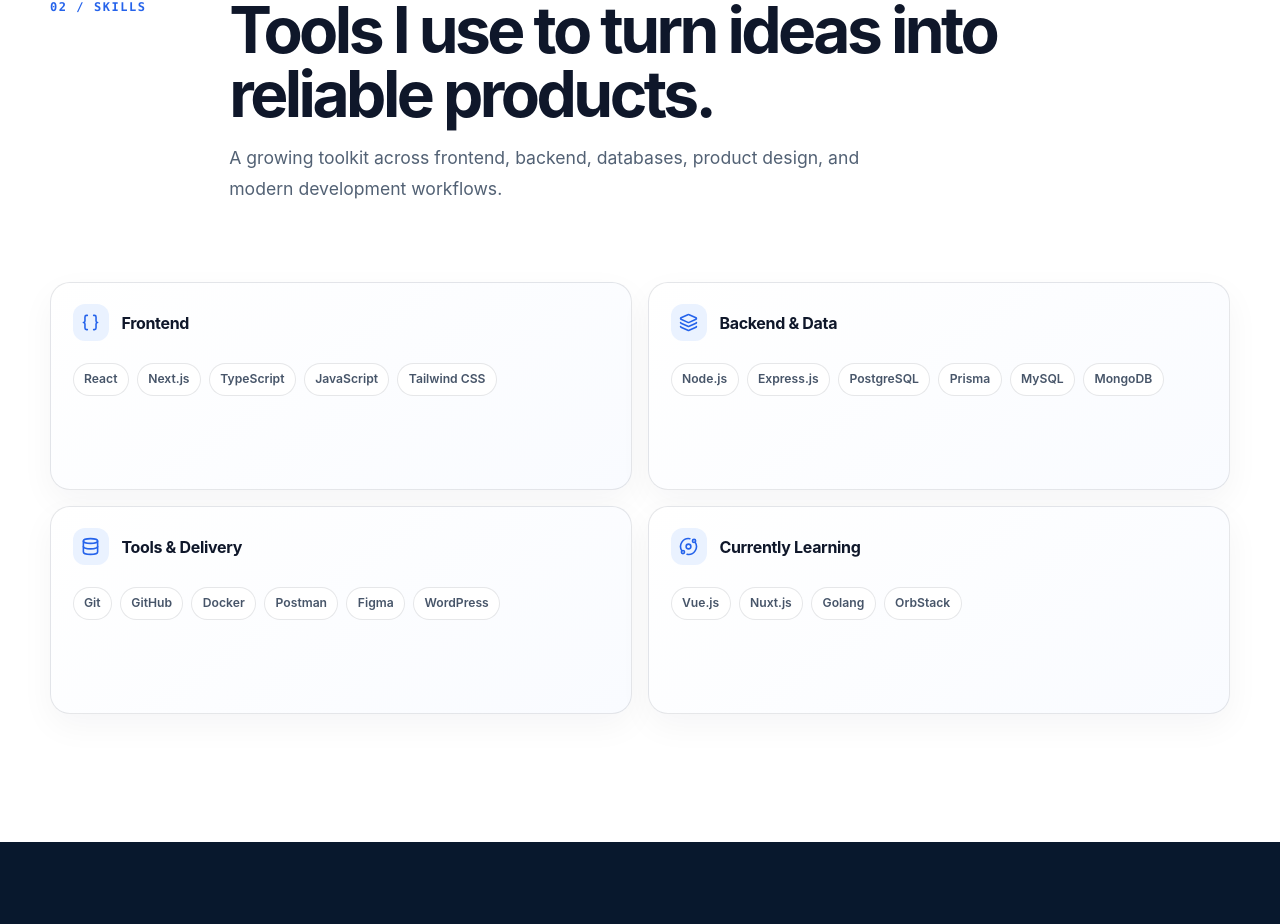
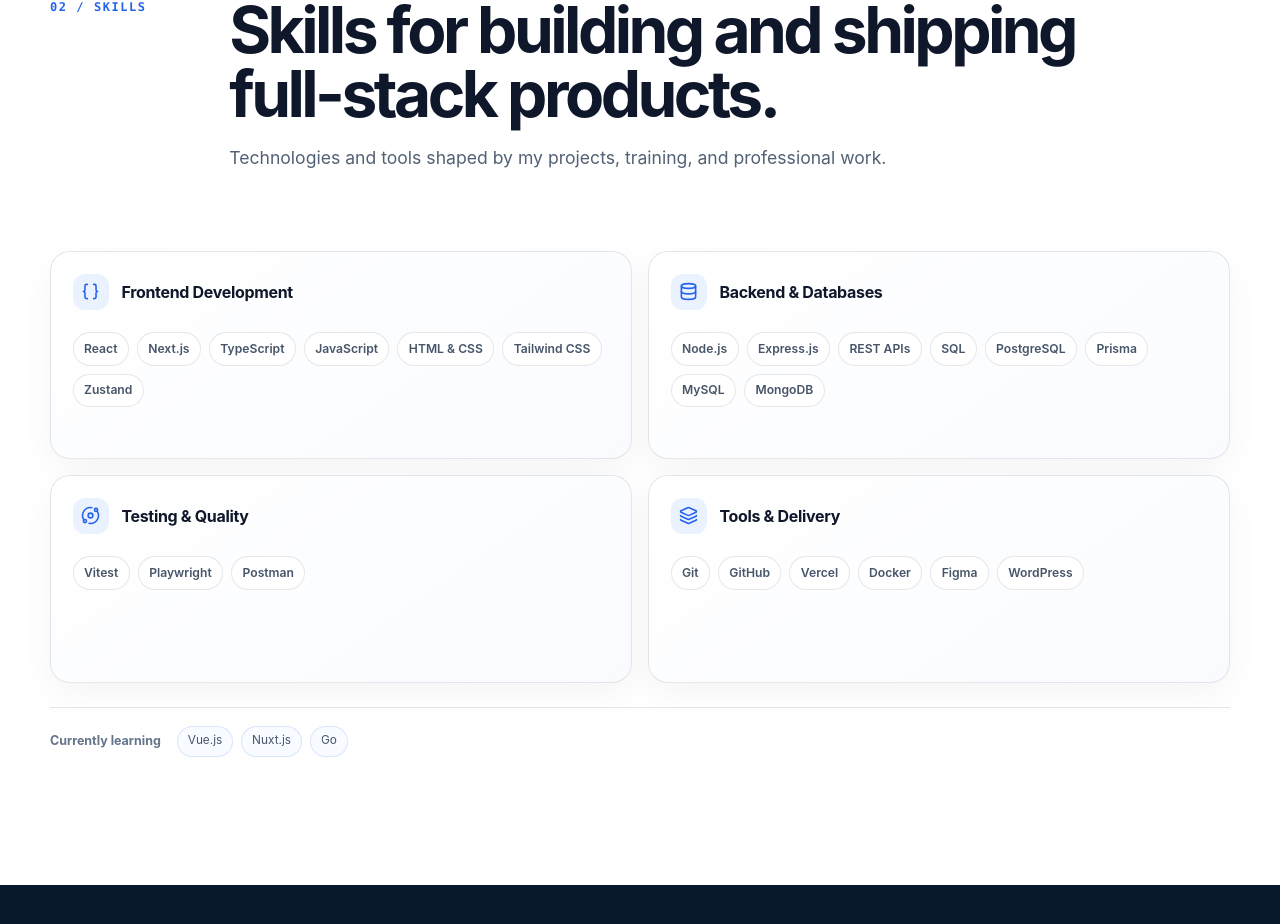
Before and after one commit to TheetawatCode/Theetawat-Portfolio, a Next.js app: page / in a window 1280 px wide. Shown: the part 3129-4053 px from the top of the page. Built offline with nearby package versions, Linux system fonts and the light colour scheme.

Commit message:
feat: refine portfolio skills section

```diff
--- a/src/app/globals.css
+++ b/src/app/globals.css
@@ -496,6 +496,37 @@
   color: #475569;
   font-size: 0.76rem;
   font-weight: 600;
+}
+
+.learning-skills {
+  display: flex;
+  flex-wrap: wrap;
+  align-items: center;
+  gap: 0.8rem 1rem;
+  margin-top: 1.5rem;
+  border-top: 1px solid var(--hairline);
+  padding-top: 1.1rem;
+}
+
+.learning-skills > span {
+  color: #64748b;
+  font-size: 0.78rem;
+  font-weight: 650;
+}
+
+.learning-skills ul {
+  display: flex;
+  flex-wrap: wrap;
+  gap: 0.5rem;
+}
+
+.learning-skills li {
+  border: 1px solid rgba(37, 99, 235, 0.14);
+  border-radius: 999px;
+  background: #f8fbff;
+  padding: 0.36rem 0.62rem;
+  color: #475569;
+  font-size: 0.74rem;
 }
 
 .certificates-section {
@@ -1234,6 +1265,8 @@
 @media (max-width: 639px) {
   .section-space { padding-block: 3.5rem; }
   .section-heading { margin-bottom: 2rem; }
+  .skill-card { min-height: 0; }
+  .skill-card ul { margin-top: 1rem; }
   .hero-layout { min-height: auto; padding-block: 3.5rem; gap: 2rem; }
   .hero-section h1 { font-size: clamp(2.6rem, 10vw, 3.4rem); line-height: 1.06; }
   .hero-console { display: none; }
--- a/src/components/skills-section.tsx
+++ b/src/components/skills-section.tsx
@@ -1,9 +1,9 @@
 import { Braces, Database, Layers3, Orbit } from "lucide-react";
 
-import { skillGroups } from "@/data/portfolio";
+import { currentlyLearningSkills, skillGroups } from "@/data/portfolio";
 import { SectionHeading } from "./section-heading";
 
-const icons = [Braces, Layers3, Database, Orbit];
+const icons = [Braces, Database, Orbit, Layers3];
 
 export function SkillsSection() {
   return (
@@ -11,8 +11,8 @@
       <div className="site-shell">
         <SectionHeading
           eyebrow="02 / Skills"
-          title="Tools I use to turn ideas into reliable products."
-          description="A growing toolkit across frontend, backend, databases, product design, and modern development workflows."
+          title="Skills for building and shipping full-stack products."
+          description="Technologies and tools shaped by my projects, training, and professional work."
         />
 
         <div className="skills-grid">
@@ -31,6 +31,10 @@
             );
           })}
         </div>
+        <div className="learning-skills" aria-label="Currently learning">
+          <span>Currently learning</span>
+          <ul>{currentlyLearningSkills.map((skill) => <li key={skill}>{skill}</li>)}</ul>
+        </div>
       </div>
     </section>
   );
--- a/src/data/portfolio.ts
+++ b/src/data/portfolio.ts
@@ -72,22 +72,24 @@
 
 export const skillGroups: SkillGroup[] = [
   {
-    title: "Frontend",
-    items: ["React", "Next.js", "TypeScript", "JavaScript", "Tailwind CSS"],
+    title: "Frontend Development",
+    items: ["React", "Next.js", "TypeScript", "JavaScript", "HTML & CSS", "Tailwind CSS", "Zustand"],
   },
   {
-    title: "Backend & Data",
-    items: ["Node.js", "Express.js", "PostgreSQL", "Prisma", "MySQL", "MongoDB"],
+    title: "Backend & Databases",
+    items: ["Node.js", "Express.js", "REST APIs", "SQL", "PostgreSQL", "Prisma", "MySQL", "MongoDB"],
+  },
+  {
+    title: "Testing & Quality",
+    items: ["Vitest", "Playwright", "Postman"],
   },
   {
     title: "Tools & Delivery",
-    items: ["Git", "GitHub", "Docker", "Postman", "Figma", "WordPress"],
-  },
-  {
-    title: "Currently Learning",
-    items: ["Vue.js", "Nuxt.js", "Golang", "OrbStack"],
+    items: ["Git", "GitHub", "Vercel", "Docker", "Figma", "WordPress"],
   },
 ];
+
+export const currentlyLearningSkills = ["Vue.js", "Nuxt.js", "Go"];
 
 export const certificates: Certificate[] = [
   {
```
